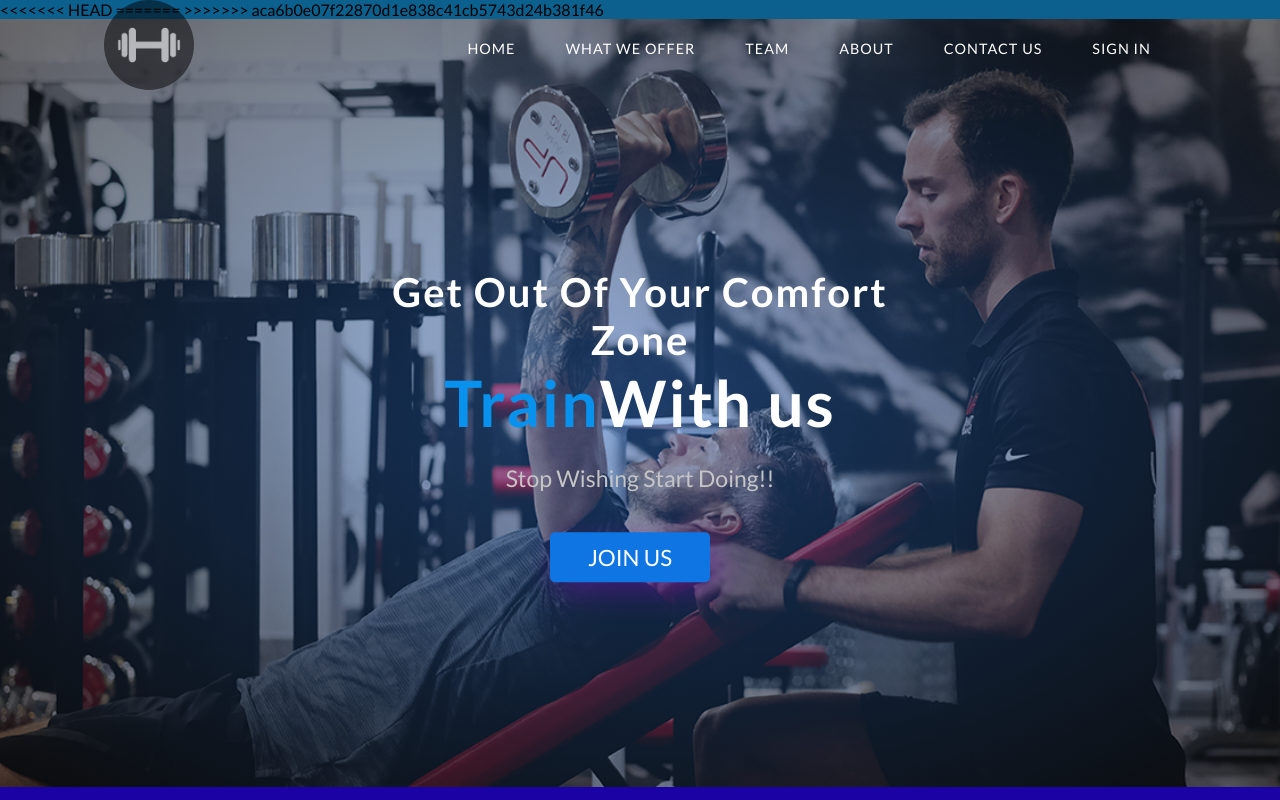
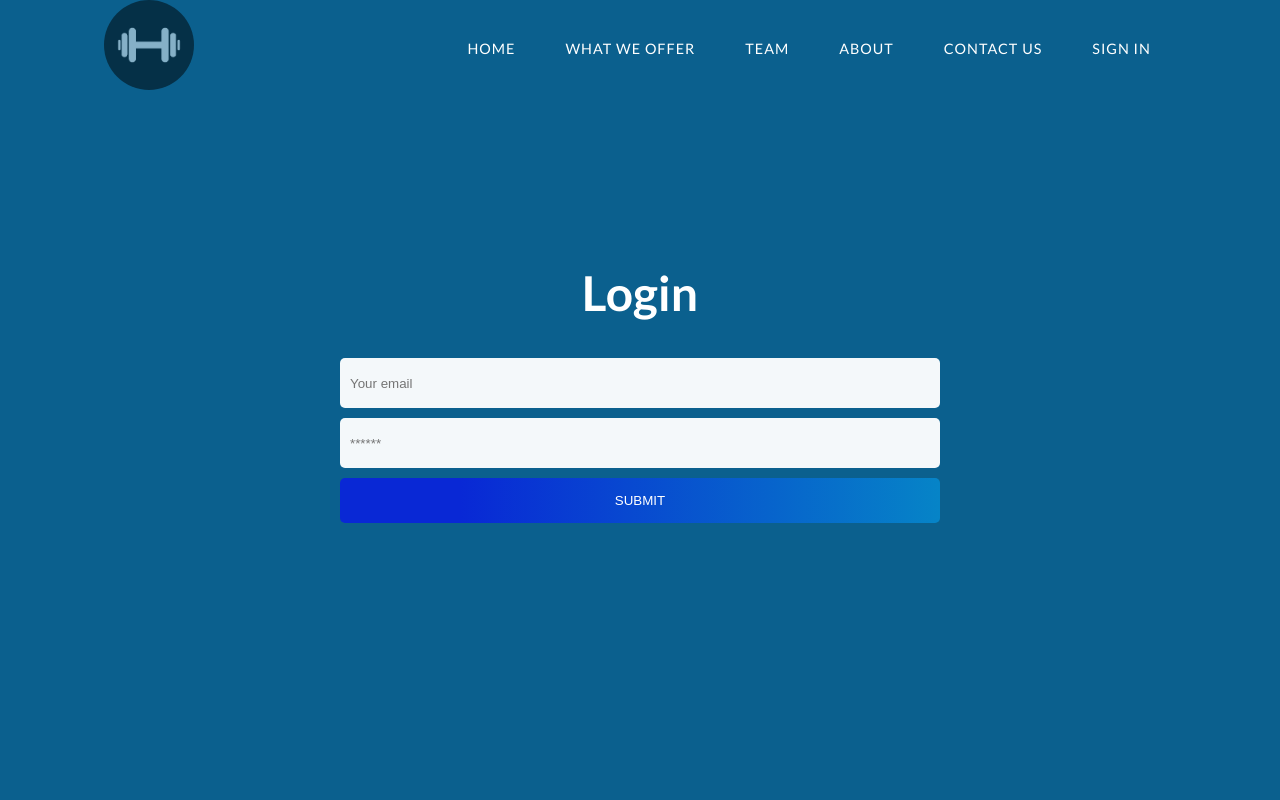
Before and after one commit to Wizzle13/gym-ecommerce, a React (Create React App) app in the folder client/: page /login in a window 1280 px wide. Shown: the top 800 px of the page. Built offline with nearby package versions, Linux system fonts and the light colour scheme.

Commit message:
converted to SPA added login page

```diff
--- a/client/public/index.html
+++ b/client/public/index.html
@@ -12,10 +12,7 @@
     <link rel="apple-touch-icon" href="%PUBLIC_URL%/logo192.png" />
 
     <link rel="manifest" href="%PUBLIC_URL%/manifest.json" />
-<<<<<<< HEAD
 
-    <title>Gym Ecommerce</title>
-=======
     <!--
       Notice the use of %PUBLIC_URL% in the tags above.
       It will be replaced with the URL of the `public` folder during the build.
@@ -26,7 +23,7 @@
       Learn how to configure a non-root public URL by running `npm run build`.
     -->
     <title>Gym Buddy</title>
->>>>>>> aca6b0e07f22870d1e838c41cb5743d24b381f46
+
   </head>
   <body>
     <noscript>You need to enable JavaScript to run this app.</noscript>
--- a/client/src/App.js
+++ b/client/src/App.js
@@ -5,15 +5,48 @@ import Feature from './pages/weoffer';
 import Header from './pages/home';
 import Navbar from './pages/Navbar';
 import Offer from './pages/team';
+import Login from './pages/Login';
+
+import { BrowserRouter as Router, Routes, Route } from 'react-router-dom';
+
 function App() {
   return (
     <div className="App">
-      <Navbar />
-      <Header />
-      <Feature />
-      <Offer />
-      <About />
-      <Contact />
+      <Router>
+        <div>
+          <Navbar />
+          <div>
+            <Routes>
+              <Route
+                path="/"
+                element={<Header />}
+              />
+              <Route
+                path="/weoffer"
+                element={<Feature />}
+              />
+              <Route
+                path="/team"
+                element={<Offer />}
+              />
+              <Route
+                path="/about"
+                element={<About />}
+              />
+              <Route
+                path="/contact"
+                element={<Contact />}
+              />
+              <Route
+                path="/login"
+                element={<Login />}
+              />
+
+            </Routes>
+          </div>
+        </div>
+      </Router>
+
     </div>
   );
 }
--- a/client/src/index.css
+++ b/client/src/index.css
@@ -427,6 +427,7 @@ nav .menu-btn,
 
 #contact {
   width: 100%;
+  height: 100vh;
   display: flex;
   justify-content: center;
   align-items: center;
--- a/client/src/pages/Login.js
+++ b/client/src/pages/Login.js
@@ -41,8 +41,8 @@ const Login = (props) => {
   return (
     <main className='flex-row justify-center mb-4'>
       <div className='col-12 col-md-6'>
-        <div className='card'>
-          <h4 className='card-header'>Login</h4>
+        <div className='card' id='contact'>
+          <h1 className='card-header'>Login</h1>
           <div className='card-body'>
             {/* <form onSubmit={handleFormSubmit}> */}
             <form>
@@ -64,9 +64,9 @@ const Login = (props) => {
                 // value={formState.password}
                 // onChange={handleChange}
               />
-              <button className='btn d-block w-100' type='submit'>
-                Submit
-              </button>
+              <input type='submit' value='submit' />
+
+
             </form>
             {/* {error && <div>Login failed</div>} */}
           </div>
--- a/client/src/pages/Navbar.jsx
+++ b/client/src/pages/Navbar.jsx
@@ -1,6 +1,6 @@
 import React,{useState} from 'react'
 import logo from '../images/gymlogo.png';
-import {Link} from 'react-scroll';
+import {Link} from 'react-router-dom';
 export default function Navbar() {
     const[nav,setnav] = useState(false);
     const changeBackground =() =>{
@@ -15,7 +15,7 @@ export default function Navbar() {
 
     return (
         <nav className={nav ?"nav active":"nav"}>
-            <Link to='main' smooth={true} duration={1000} className ='logo'>
+            <Link to='/' smooth={true} duration={1000} className ='logo'>
                 <img src={logo} alt=""/>
             </Link>
             <input className='menu-btn' type='checkbox' id='menu-btn' />
@@ -23,12 +23,12 @@ export default function Navbar() {
                   <span className='nav-icon'></span>
               </label>
               <ul className="menu">
-                  <li><Link to="main" smooth={true} duration={1000}>Home</Link></li>
-                  <li><Link to="features" smooth={true} duration={1000}>What we Offer</Link></li>
-                  <li><Link to="presentaion" smooth={true} duration={1000}>Team</Link></li>
+                  <li><Link to="/" smooth={true} duration={1000}>Home</Link></li>
+                  <li><Link to="weoffer" smooth={true} duration={1000}>What we Offer</Link></li>
+                  <li><Link to="team" smooth={true} duration={1000}>Team</Link></li>
                   <li><Link to="about" smooth={true} duration={1000}>About</Link></li>
                   <li><Link to="contact" smooth={true} duration={1000}>Contact Us</Link></li>
-                  <li><Link to="#" smooth={true} duration={1000}>Sign In </Link></li>
+                  <li><Link to="Login" smooth={true} duration={1000}>Sign In </Link></li>
 
               </ul>
 
```
Also changed, not shown: 1 other file (tests, documents, lock files or other folders).
